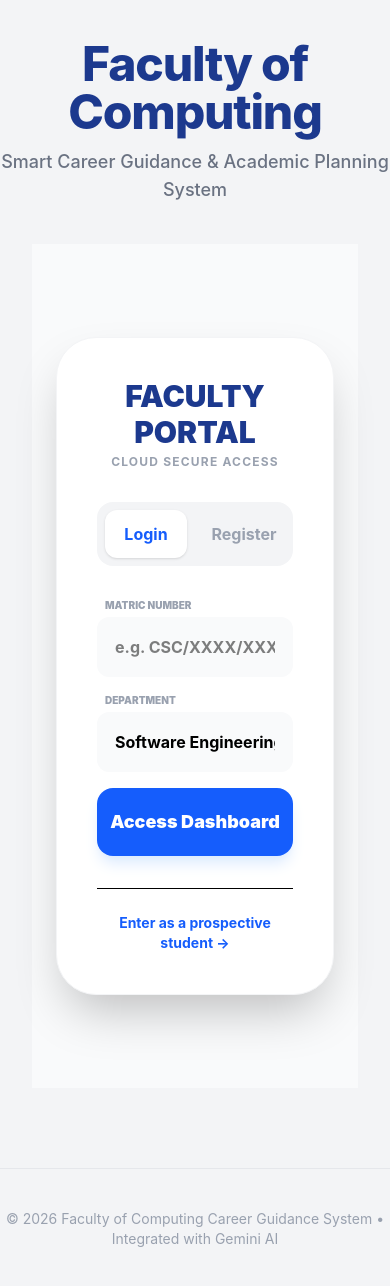
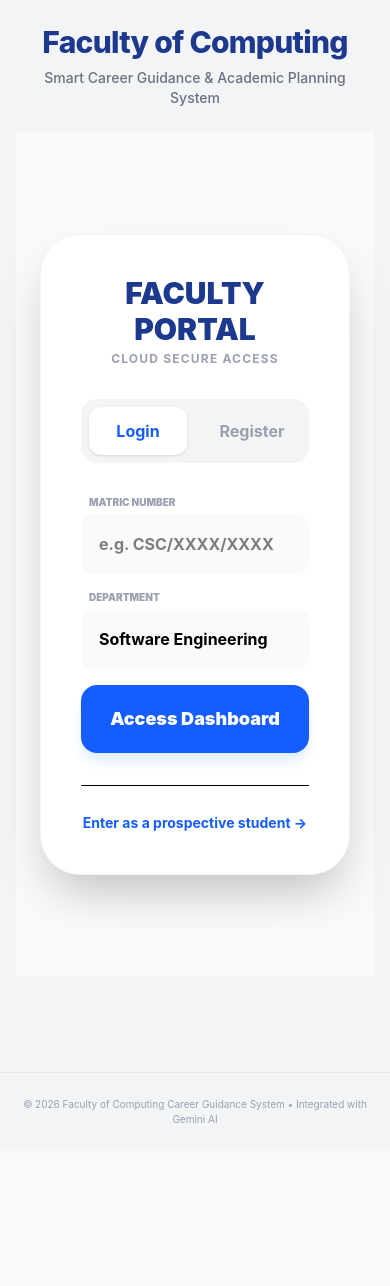
Before and after one commit to chrisjone007/career_guidance_system, a React (Vite) app in the folder frontend/: page / in a window 390 px wide. Shown: the top 1286 px of the page. After the commit the page ends 1151 px from the top, so only its background shows below. Built offline with nearby package versions, Linux system fonts and the light colour scheme; no server answers.

Commit message:
Fix: Added responsive sidebar and mobile-friendly skill page

```diff
--- a/frontend/src/App.jsx
+++ b/frontend/src/App.jsx
@@ -16,28 +16,30 @@ const AppLayout = ({ children }) => {
 
   return (
     <div className="min-h-screen bg-gray-100 font-sans flex">
-      {/* 1. Only show Sidebar if NOT on the Landing Page */}
+      {/* 1. Sidebar remains hidden on mobile via its own internal 'hidden md:flex' */}
       {!isHomePage && <Sidebar />}
 
-      {/* 2. Content Wrapper - Adjust margin if sidebar is hidden */}
-      <div className={`flex-1 ${!isHomePage ? 'ml-72' : ''} flex flex-col min-h-screen`}>
+      {/* 2. Content Wrapper - ADJUSTED MARGIN FOR MOBILE */}
+      {/* Change: 'ml-72' becomes 'md:ml-72' so it is 0 on mobile */}
+      <div className={`flex-1 ${!isHomePage ? 'md:ml-72' : ''} flex flex-col min-h-screen w-full`}>
 
-        {/* Header - Stays consistent */}
-        <header className="w-full py-10 text-center">
-          <h1 className="text-5xl font-extrabold text-blue-900 tracking-tight">
+        {/* Header - Made text sizes responsive for smaller screens */}
+        <header className="w-full py-6 md:py-10 text-center px-4">
+          <h1 className="text-3xl md:text-5xl font-extrabold text-blue-900 tracking-tight">
             Faculty of Computing
           </h1>
-          <p className="text-lg text-gray-500 mt-3 font-medium">
+          <p className="text-sm md:text-lg text-gray-500 mt-2 md:mt-3 font-medium px-2">
             Smart Career Guidance & Academic Planning System
           </p>
         </header>
 
-        {/* Main Routes Content */}
-        <main className="max-w-7xl mx-auto px-8 pb-20 w-full">
+        {/* Main Content - Adjusted padding for mobile */}
+        {/* Change: 'px-8' becomes 'px-4 md:px-8' */}
+        <main className="max-w-7xl mx-auto px-4 md:px-8 pb-24 md:pb-20 w-full">
           {children}
         </main>
 
-        <footer className="w-full py-10 border-t border-gray-200 text-center text-gray-400 text-sm mt-auto">
+        <footer className="w-full py-6 md:py-10 border-t border-gray-200 text-center text-gray-400 text-[10px] md:text-sm mt-auto px-4">
           © 2026 Faculty of Computing Career Guidance System • Integrated with Gemini AI
         </footer>
       </div>
```
